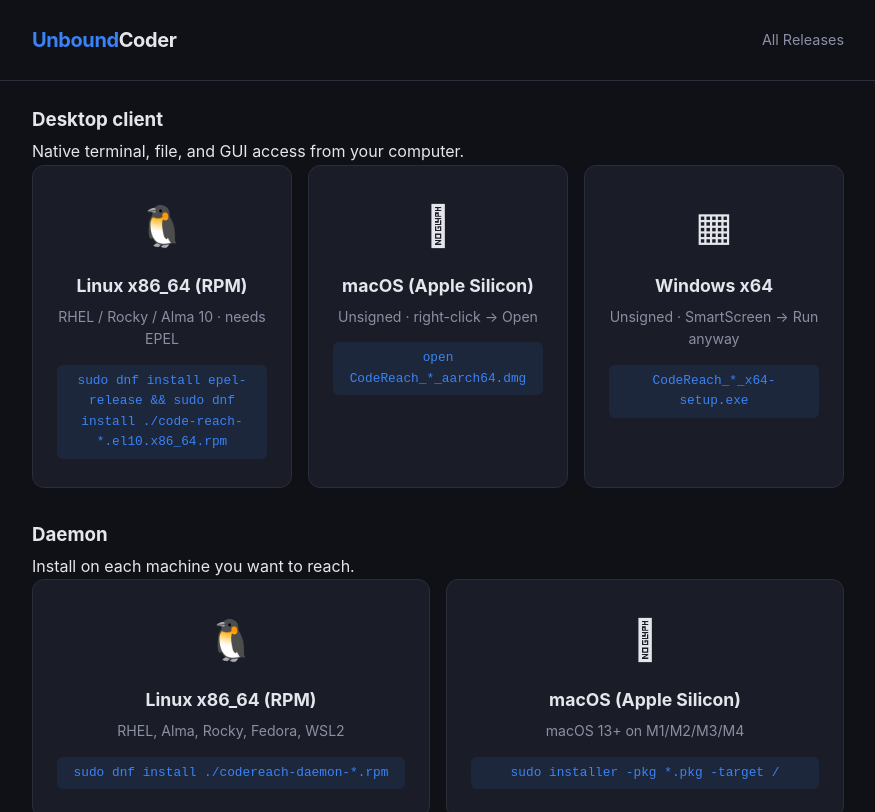
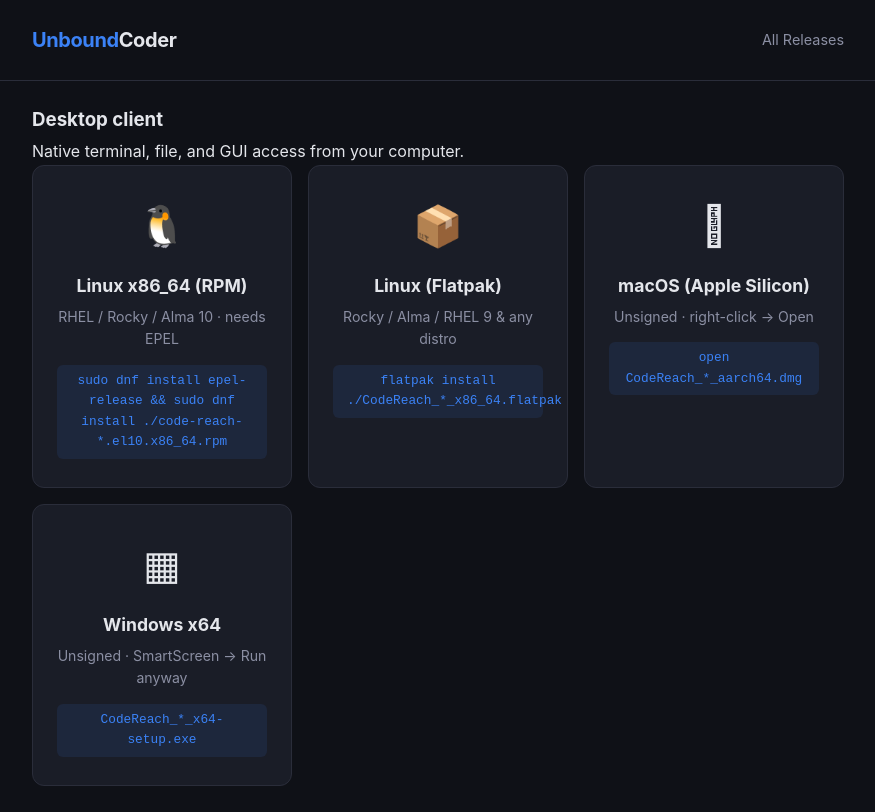
Before and after one commit to wwallace04-projects/codereach-releases, a plain HTML site: page index.html in a window 1280 px wide. Shown: the top 812 px of the page, without its empty margins (202-1077 px from the left). Drawn offline with Linux system fonts and the light colour scheme; no server answers.

Commit message:
site: add desktop Flatpak download card (Rocky/Alma/RHEL 9 + any distro)

```diff
--- a/index.html
+++ b/index.html
@@ -135,6 +135,12 @@
                 <div class="card-desc">RHEL / Rocky / Alma 10 &middot; needs EPEL</div>
                 <div class="card-cmd">sudo dnf install epel-release &amp;&amp; sudo dnf install ./code-reach-*.el10.x86_64.rpm</div>
             </a>
+            <a class="card" id="card-desktop-flatpak" href="https://github.com/wwallace04-projects/codereach-releases/releases">
+                <div class="card-icon">&#128230;</div>
+                <div class="card-title">Linux (Flatpak)</div>
+                <div class="card-desc">Rocky / Alma / RHEL 9 &amp; any distro</div>
+                <div class="card-cmd">flatpak install ./CodeReach_*_x86_64.flatpak</div>
+            </a>
             <a class="card" id="card-desktop-dmg" href="https://github.com/wwallace04-projects/codereach-releases/releases">
                 <div class="card-icon">&#63743;</div>
                 <div class="card-title">macOS (Apple Silicon)</div>
@@ -190,6 +196,7 @@
             document.getElementById('desktop-ver').textContent = desktop.tag_name;
             for (const a of desktop.assets) {
                 if (a.name.endsWith('.rpm')) setHref('card-desktop-rpm', a.browser_download_url);
+                else if (a.name.endsWith('.flatpak')) setHref('card-desktop-flatpak', a.browser_download_url);
                 else if (a.name.endsWith('.dmg')) setHref('card-desktop-dmg', a.browser_download_url);
                 else if (a.name.toLowerCase().endsWith('.exe')) setHref('card-desktop-exe', a.browser_download_url);
             }
```
